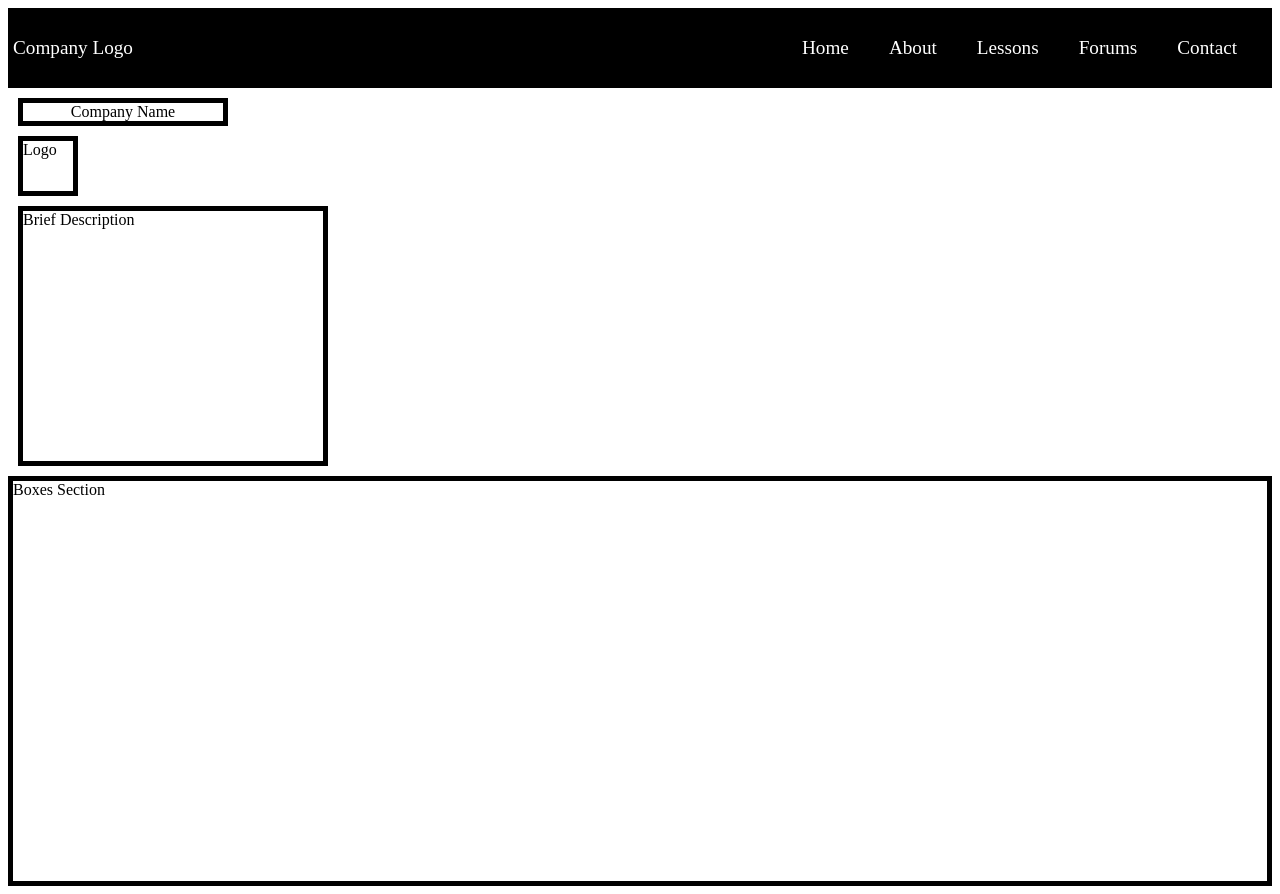
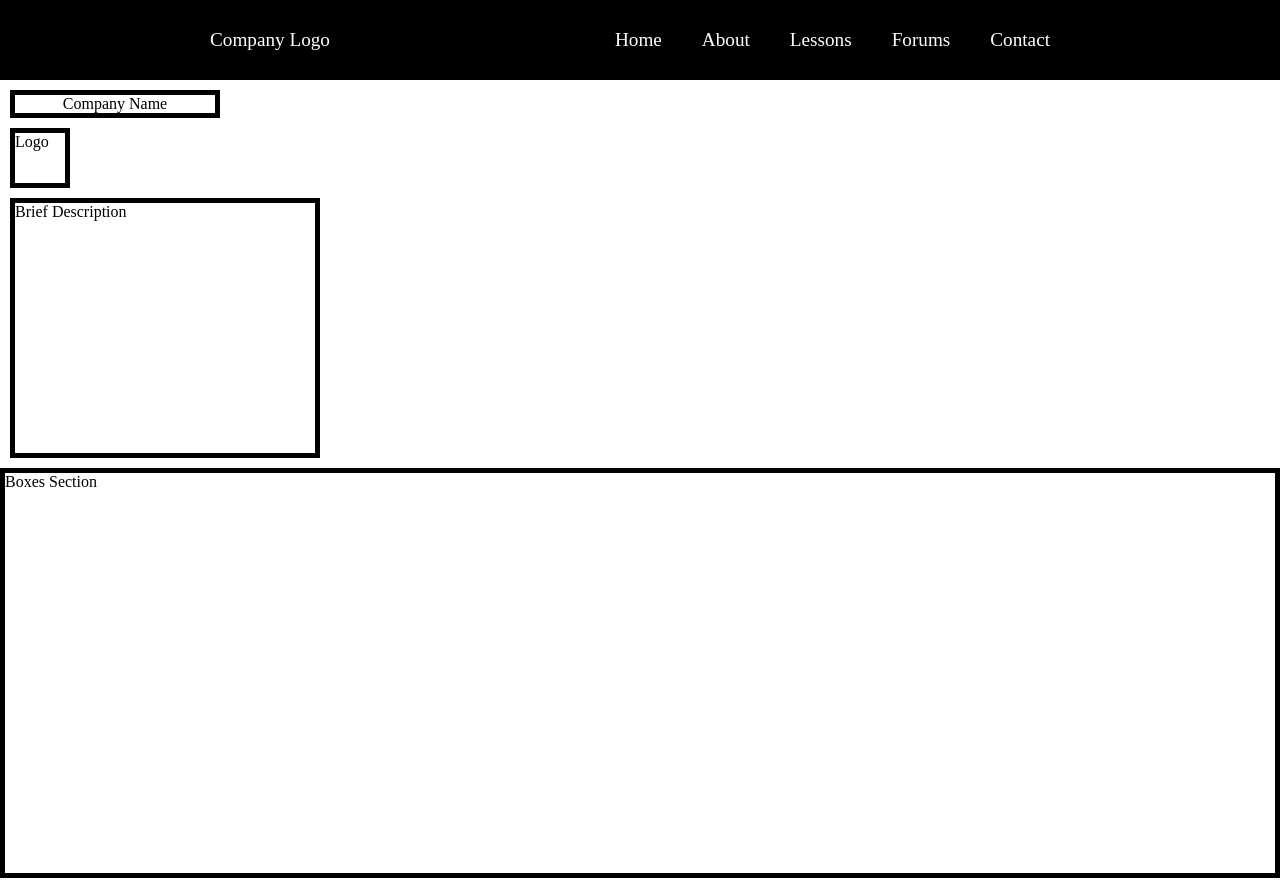
Before and after one commit to PatelAbhay/tutorial-website, a plain HTML site: page index.html in a window 1280 px wide. Drawn offline with Linux system fonts and the light colour scheme.

Commit message:
Add files via upload

```diff
--- a/style.css
+++ b/style.css
@@ -1,3 +1,8 @@
+body{
+    margin: 0px;
+    overflow-x: hidden;
+}
+
 #main-nav-bar {
     border: 5px solid black;
     text-align: center;
@@ -7,10 +12,12 @@
 
 #main-nav-bar {
     display: flex;
-    justify-content: space-between;
+    justify-content: space-evenly;
     padding-bottom: 0;
     height: 70px;
     align-items: center;
+    width: 100%;
+    margin: 0px auto;
 }
 
 #main-nav-bar a {
```
Also changed, not shown: index.html (line endings or trailing spaces).
